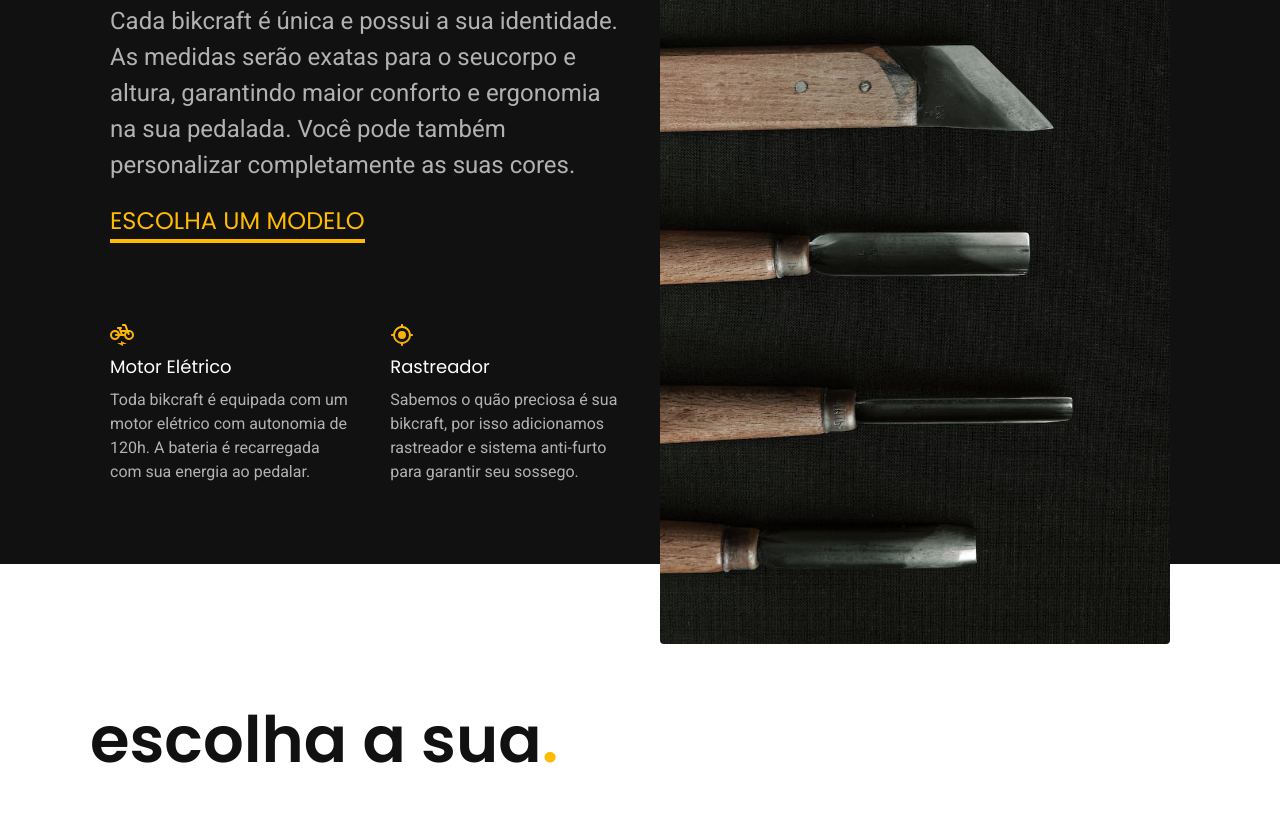
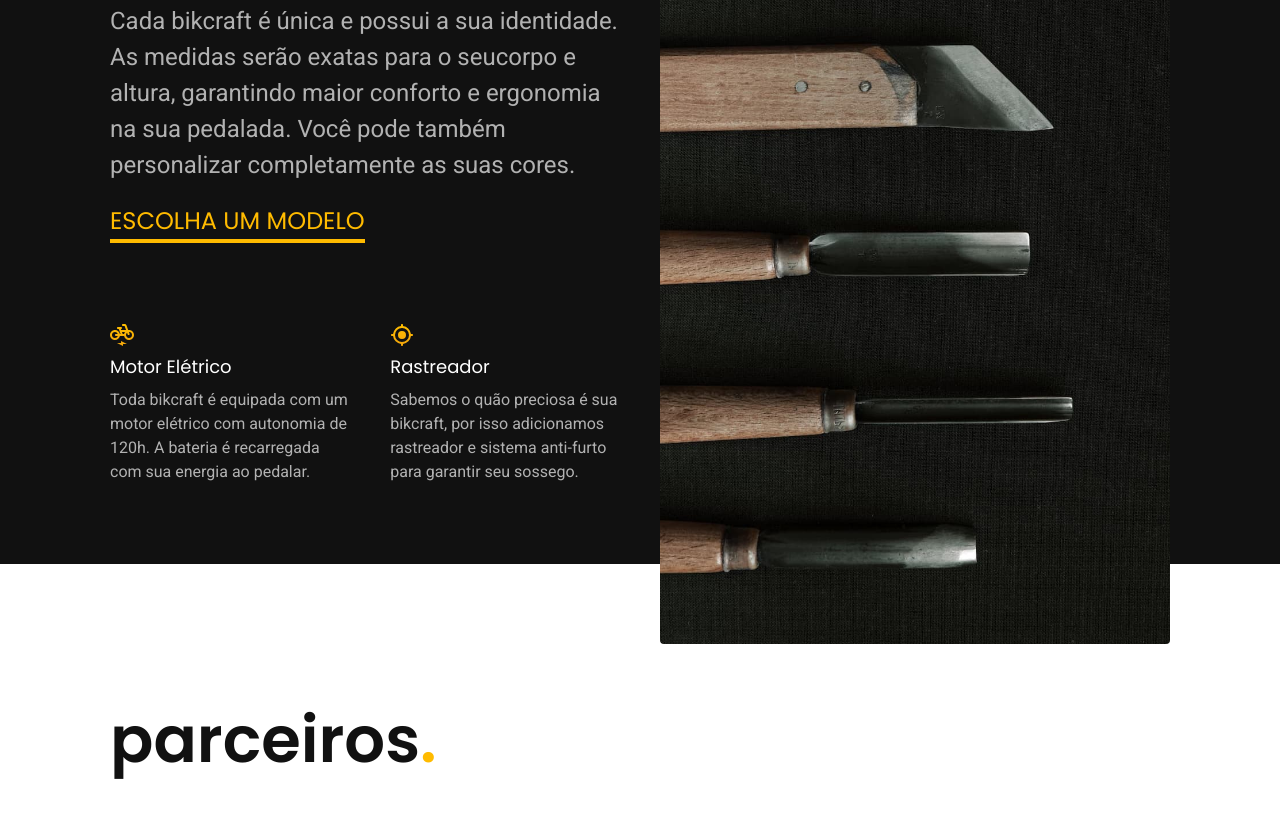
Before and after one commit to LucasTins/Bikcraft, a plain HTML site: page index.html in a window 1280 px wide. Shown: the part 1959-2792 px from the top of the page. Drawn offline with Linux system fonts and the light colour scheme.

Commit message:
ajuste leyout parceiros

```diff
--- a/css/home/parceiros.css
+++ b/css/home/parceiros.css
@@ -4,6 +4,7 @@
 
 .parceiros h2 {
       margin-bottom: 60px;
+      padding-left: 20px;
 }
 
 .parceiros ul {
--- a/css/utilidades/componentes.css
+++ b/css/utilidades/componentes.css
@@ -15,6 +15,7 @@
   text-transform: uppercase;
   color: var(--cor-p5);
   font: 600 1.125rem/1.35 "Poppins", sans-serif;
+  max-width: max-content;
 }
 
 .botao:hover {
--- a/index.html
+++ b/index.html
@@ -104,7 +104,7 @@
             </div>
       </article>
       <section class="parceiros container" aria-label="Nossos parceiros">
-            <h2 class="font-1-xxl">escolha a sua<span class="cor-p1">.</span></h2>
+            <h2 class="font-1-xxl">parceiros<span class="cor-p1">.</span></h2>
             <ul>
                   <li><img src="./img/parceiros/caravan.svg" alt="caravan"></li>
                   <li><img src="./img/parceiros/ranek.svg" alt="renek"></li>
```
